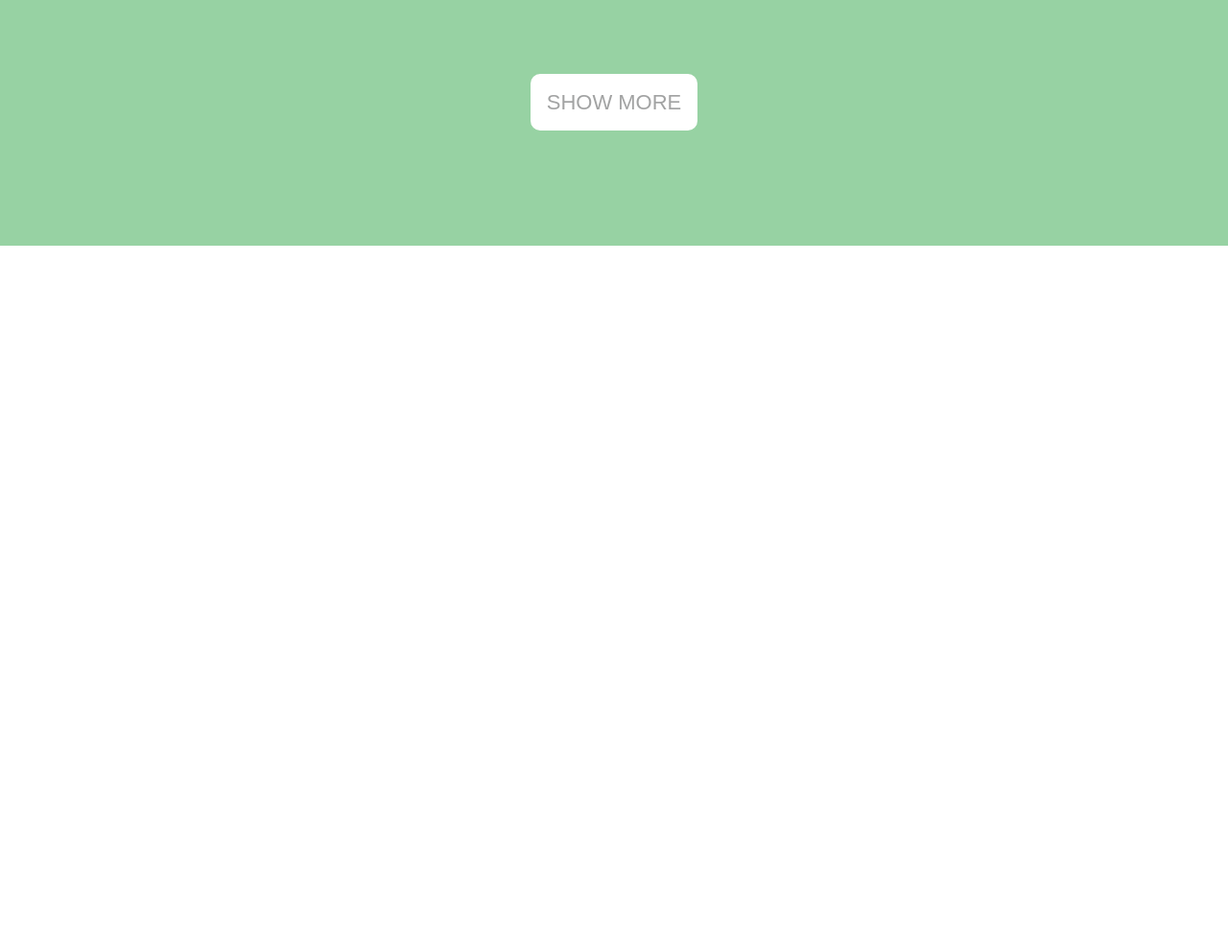
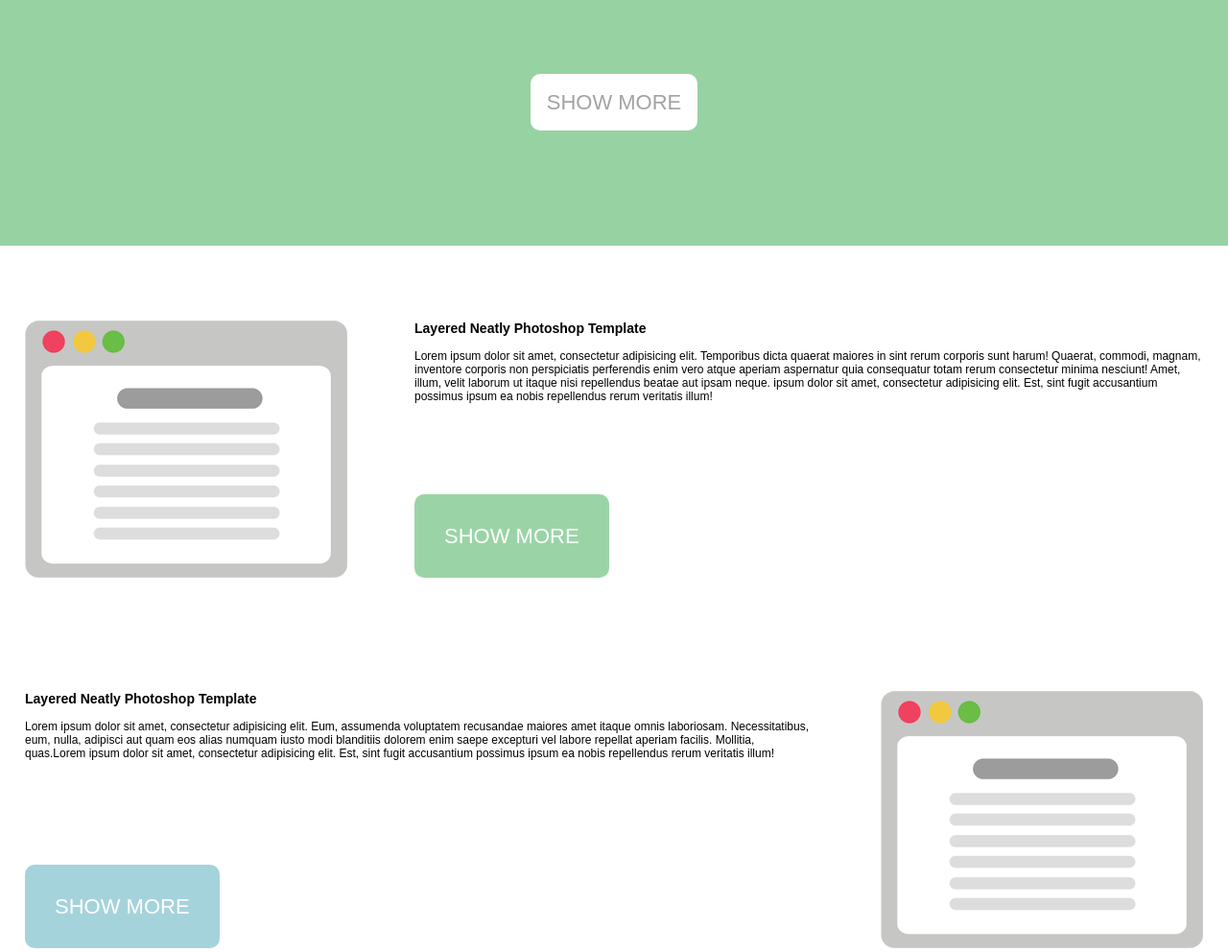
Before and after one commit to thescr13/colorfulflat, a plain HTML site: page index.html in a window 1280 px wide. Shown: the part 2451-3443 px from the top of the page at 96% size. Before the commit the page ends 2707 px from the top, so only its background shows below. Drawn offline with nearby package versions, Linux system fonts and the light colour scheme; a script that the page names is missing.

Commit message:
Edit forth section

```diff
--- a/css/styles.css
+++ b/css/styles.css
@@ -118,7 +118,7 @@ table {
 	text-align: center;
 }
 
-h2,p {
+h2,p.twoS {
 	color: #fff;
 	text-align: center;
 	font-family: 'Carter One', cursive;
@@ -186,14 +186,91 @@ p.center {
 
 /*Конец третьей секции*/
 
-
-/* .foursSection {
+/*------- Четвенртая секция ------ */
+ .foursSection {
 	width: 100%;
 	height: 952px;
 	background: #fff;
-	margin: 0 auto;
+	margin-top: 78px;
+	color: #000;
 }
 
+.fourLeft {
+	float: left;
+	margin-right: 70px;
+}
+
+.fourRight {
+	float: right;
+	margin-left: 70px;
+}
+
+.greenFSButton {
+	background: #9AD4A6;
+	padding: 30px;
+	font-size: 22px;
+	position: absolute;
+	bottom:0;
+	border:1px solid transparent;
+	border-radius: 10px;
+	text-transform: uppercase;
+	color: #fff;
+	outline:none;
+}
+
+.greenFSButton:active {
+	background: #A5D3DB;
+	padding: 30px;
+	font-size: 22px;
+	position: absolute;
+	bottom:0;
+	border:1px solid transparent;
+	border-radius: 10px;
+	text-transform: uppercase;
+	color: #fff;
+}
+
+.blueFSButton {
+	background: #A5D3DB;
+	padding: 30px;
+	font-size: 22px;
+	position: absolute;
+	bottom:0;
+	border:1px solid transparent;
+	border-radius: 10px;
+	text-transform: uppercase;
+	color: #fff;
+	outline:none;
+}
+
+.blueFSButton:active {
+	background: #9AD4A6;
+	padding: 30px;
+	font-size: 22px;
+	position: absolute;
+	bottom:0;
+	border:1px solid transparent;
+	border-radius: 10px;
+	text-transform: uppercase;
+	color: #fff;
+	outline:none;
+}
+
+.up {
+	margin-bottom: 118px;
+	position: relative;
+
+}
+
+.down {position: relative;}
+
+
+
+/*------- Конец четвертой секции ------ */
+
+
+
+/*
 .fiveSection {
 	width: 100%;
 	height: 952px;
--- a/index.html
+++ b/index.html
@@ -23,25 +23,23 @@
 	<script type="text/javascript" src="js/main.js"></script>
 </head>
 <body>
-
-			<header>
+		<header>
 				<div class="container clearfix">
 					<img src="img/logo.png" alt="information" title="" class="logo">
 					<!-- Main-Navigation -->
 					<nav class="clearfix">
-						<ul class="navMenu clearfix"">
-							<li><a href="#">Home</a></li>
-							<li><a href="#">Services </a></li>
-							<li><a href="#">Portfolio</a></li>
-							<li><a href="#">Blog</a></li>
-							<li><a href="#">Contact</a></li>
+						<ul class="navMenu clearfix">
+							<li><a href="">Home</a></li>
+							<li><a href="">Services</a></li>
+							<li><a href="">Portfolio</a></li>
+							<li><a href="">Blog</a></li>
+							<li><a href="">Contact</a></li>
 						</ul>
 					</nav>
 					<h1>This Template <br> <span>   is Awesome!</span></h1>
 					<img class="imac" src="img/imac.png" alt="">
 				</div>
-			</header>
-
+		</header>
 		<div class="secondSection">
 			<div class="container">
 				<div class="col-wrap clearfix">
@@ -65,8 +63,8 @@
 		</div>
 		<div class="thirdSection">
 				<div class="container">
-					<h2 >resent works</h2>
-					<p class="center">Lorem ipsum dolor sit amet, consectetur adipisicing elit. Obcaecati, expedita officiis totam neque explicabo quam incidunt voluptatum nisi.</p>
+					<h2 class="twoS">resent works</h2>
+					<p class="center twoS">Lorem ipsum dolor sit amet, consectetur adipisicing elit. Obcaecati, expedita officiis totam neque explicabo quam incidunt voluptatum nisi.</p>
 
 							<div class="menu clearfix" >
 								<a  href="#">all</a>
@@ -113,18 +111,24 @@
 					</div>
 					</div>
 				</div>
-		<!-- <div class="foursSection">
-				<img src="img/firstWindowFoursSection.png" alt="">
-				<h3>Layered Neatly Photoshop Template</h3>
-				<p>Lorem ipsum dolor sit amet, consectetur adipisicing elit. Est, sint fugit accusantium possimus ipsum ea nobis repellendus rerum veritatis illum!</p>
-				<button>show more</button>
-				<img src="img/firstWindowFoursSection.png" alt="">
-				<h3>Layered Neatly Photoshop Template</h3>
-				<p>Lorem ipsum dolor sit amet, consectetur adipisicing elit. Est, sint fugit accusantium possimus ipsum ea nobis repellendus rerum veritatis illum!</p>
-				<button>show more</button>
+		<div class="foursSection">
+				<div class="container">
+					<div class="up clearfix">
+						<img class="fourLeft" src="img/firstWindowFoursSection.png" alt="">
+						<h3>Layered Neatly Photoshop Template</h3>
+						<p>Lorem ipsum dolor sit amet, consectetur adipisicing elit. Temporibus dicta quaerat maiores in sint rerum corporis sunt harum! Quaerat, commodi, magnam, inventore corporis non perspiciatis perferendis enim vero atque aperiam aspernatur quia consequatur totam rerum consectetur minima nesciunt! Amet, illum, velit laborum ut itaque nisi repellendus beatae aut ipsam neque. ipsum dolor sit amet, consectetur adipisicing elit. Est, sint fugit accusantium possimus ipsum ea nobis repellendus rerum veritatis illum!</p>
+						<button class="greenFSButton">show more</button>
+					</div>
+					<div class="down clearfix">
+						<img class="fourRight" src="img/firstWindowFoursSection.png" alt="">
+						<h3>Layered Neatly Photoshop Template</h3>
+						<p> Lorem ipsum dolor sit amet, consectetur adipisicing elit. Eum, assumenda voluptatem recusandae maiores amet itaque omnis laboriosam. Necessitatibus, eum, nulla, adipisci aut quam eos alias numquam iusto modi blanditiis dolorem enim saepe excepturi vel labore repellat aperiam facilis. Mollitia, quas.Lorem ipsum dolor sit amet, consectetur adipisicing elit. Est, sint fugit accusantium possimus ipsum ea nobis repellendus rerum veritatis illum!</p>
+						<button class="blueFSButton">show more</button>
+					</div>
+				</div>
 
 			</div>
-		<div class="fiveSection">
+		<!-- <div class="fiveSection">
 				<div class="container">
 				<p>meet our team</p>
 					<p>Lorem ipsum dolor sit amet, consectetur adipisicing elit. Repellat culpa dolores rem eveniet quia dolor labore sapiente qui.</p>
@@ -163,7 +167,5 @@
 		</div>
 			<p>Bloom Web Design Copyright &copy; | Poweresd By Wordpress  </p>
 		</footer> -->
-
-
 </body>
 </html>
```
